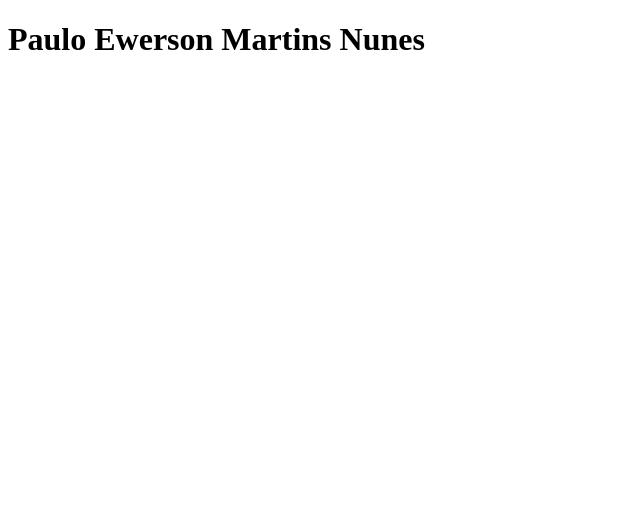
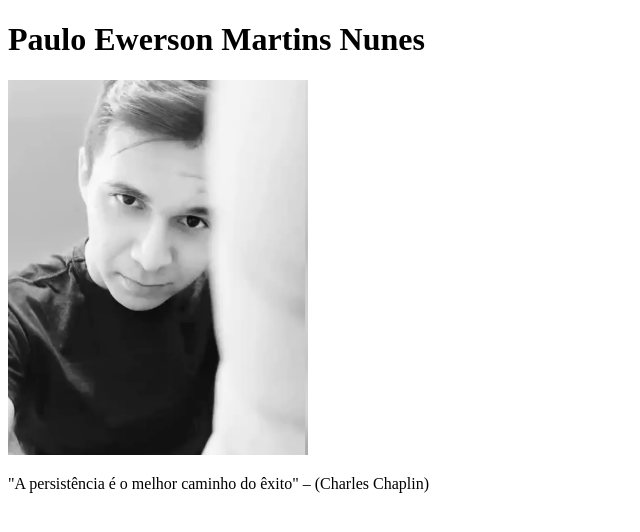
Before and after one commit to PauloEwerson/PauloEwerson.github.io, a plain HTML site: page index.html in a window 1280 px wide. Shown: the whole page, without its empty margins (0-640 px from the left). Drawn offline with Linux system fonts and the light colour scheme.

Commit message:
Req 02 - insere foto pessoal e descrição

```diff
--- a/index.html
+++ b/index.html
@@ -9,6 +9,7 @@
 <body>
 
 <h1>Paulo Ewerson Martins Nunes</h1>
-
+<img src="img/perfil.jpg" width="300px">
+<p>"A persistência é o melhor caminho do êxito" – (Charles Chaplin)</p>
 </body>
 </html>
```
